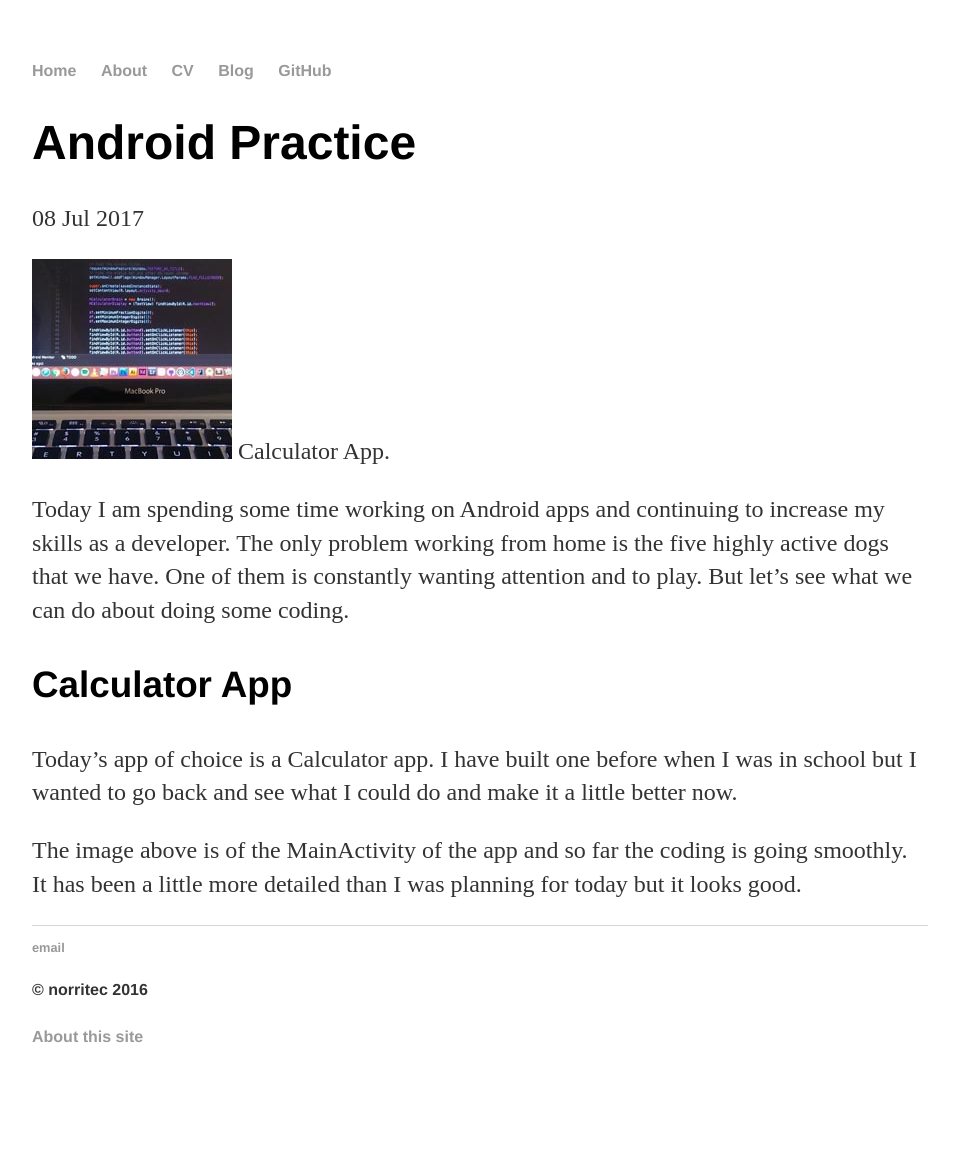
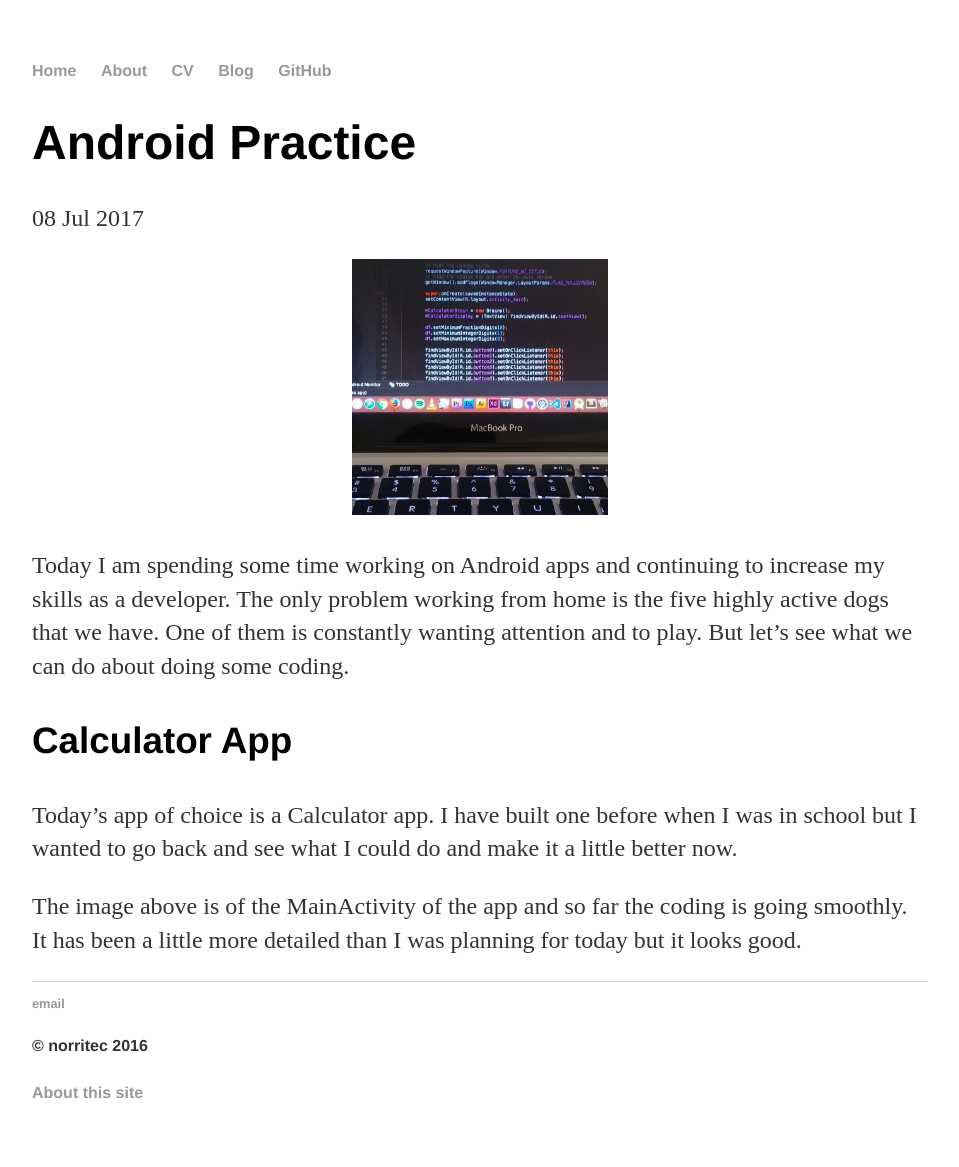
Before and after one commit to norritec/norritec.github.io, a Jekyll site: the page built from _posts/2017-07-08-android-practice.md, in a window 1280 px wide. Shown: the whole page, without its empty margins (160-1119 px from the left). Built offline with Jekyll 4.4.1, drawn with Linux system fonts in a browser that asks for light colours; before the commit the page ends 1111 px from its top, so only the background shows below that.

Commit message:
updated post

```diff
--- a/_posts/2017-07-08-android-practice.md
+++ b/_posts/2017-07-08-android-practice.md
@@ -4,7 +4,10 @@ title: "Android Practice"
 date: 2017-07-08
 ---
 
-![sunrise](/images/code1.jpg) <!-- .element height="50%" width="50%" -->Calculator App.
+
+<p align="center">
+  <img src="/images/code1.jpg" width="256" title="Calculator App">
+</p>
 
 Today I am spending some time working on Android apps and continuing to increase my skills as a developer.  The only problem working from home is the five highly active dogs that we have.  One of them is constantly wanting attention and to play.  But let's see what we can do about doing some coding.
 
```
Also changed, not shown: images/code1.jpg.
